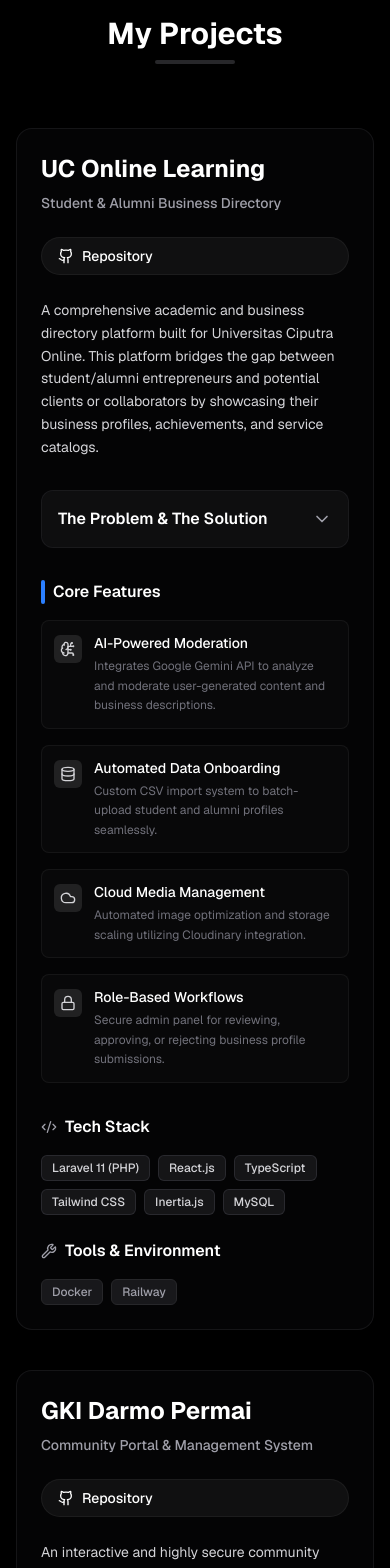
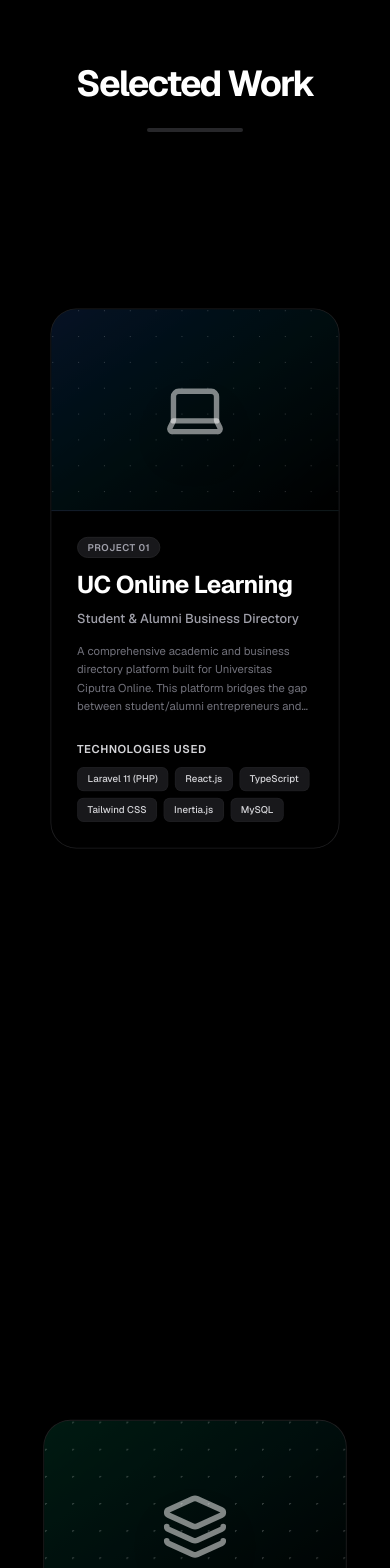
Before and after one commit to Jeruk-Kurej/bcls-porto, a Next.js app: page / in a window 390 px wide. Shown: the part 1840-3408 px from the top of the page. Built offline with nearby package versions, Linux system fonts and the light colour scheme.

Commit message:
refactor: overhaul project card UI with scroll-linked animations and a new layout design

```diff
--- a/src/components/sections/projects.tsx
+++ b/src/components/sections/projects.tsx
@@ -1,28 +1,43 @@
 "use client";
 
-import { motion, AnimatePresence, useMotionValue, useMotionTemplate } from "framer-motion";
+import { motion, useScroll, useTransform, useMotionTemplate, useMotionValue } from "framer-motion";
 import { useState, useRef } from "react";
 import { GithubIcon } from "@/components/ui/icons";
 import { projectsData, Project } from "@/data/projects";
-import {
-  ShoppingCart, Package, Users, BarChart, Shield,
-  Bot, Swords, FileText, Trophy, ShieldCheck,
-  BrainCircuit, Database, Cloud, Lock,
-  Calendar, BookOpen, Key, UsersRound,
-  ClipboardList, MessageSquare, BellRing, LayoutDashboard,
-  ChevronDown, Code2, Wrench
-} from "lucide-react";
+import { Laptop, Smartphone, Layers, Layout, Shield, Cloud } from "lucide-react";
+import { cn } from "@/lib/utils";
 
-const IconMap: Record<string, React.ElementType> = {
-  ShoppingCart, Package, Users, BarChart, Shield,
-  Bot, Swords, FileText, Trophy, ShieldCheck,
-  BrainCircuit, Database, Cloud, Lock,
-  Calendar, BookOpen, Key, UsersRound,
-  ClipboardList, MessageSquare, BellRing, LayoutDashboard,
-};
+const mockIcons = [
+  <Laptop key="1" className="w-20 h-20 text-white/50" />,
+  <Layers key="2" className="w-20 h-20 text-white/50" />,
+  <Layout key="3" className="w-20 h-20 text-white/50" />,
+  <Smartphone key="4" className="w-20 h-20 text-white/50" />,
+  <Smartphone key="5" className="w-20 h-20 text-white/50" />,
+  <Shield key="6" className="w-20 h-20 text-white/50" />,
+];
 
-const ProjectCard = ({ project, index }: { project: Project; index: number }) => {
-  const [isExpanded, setIsExpanded] = useState(false);
+const mockGradients = [
+  "from-blue-500/20 via-cyan-500/10 to-transparent",
+  "from-emerald-500/20 via-teal-500/10 to-transparent",
+  "from-purple-500/20 via-pink-500/10 to-transparent",
+  "from-orange-500/20 via-amber-500/10 to-transparent",
+  "from-rose-500/20 via-red-500/10 to-transparent",
+  "from-indigo-500/20 via-blue-500/10 to-transparent",
+];
+
+const ProjectCard = ({
+  project,
+  index,
+  progress,
+  range,
+  targetScale
+}: {
+  project: Project;
+  index: number;
+  progress: any;
+  range: number[];
+  targetScale: number
+}) => {
   const divRef = useRef<HTMLDivElement>(null);
   const [isFocused, setIsFocused] = useState(false);
   const [opacity, setOpacity] = useState(0);
@@ -43,187 +58,141 @@
   const handleMouseEnter = () => { setOpacity(1); };
   const handleMouseLeave = () => { setOpacity(0); };
 
-  // Use motion template to avoid re-renders
-  const background = useMotionTemplate`radial-gradient(800px circle at ${mouseX}px ${mouseY}px, rgba(255,255,255,.06), transparent 40%)`;
+  const background = useMotionTemplate`radial-gradient(1000px circle at ${mouseX}px ${mouseY}px, rgba(255,255,255,.05), transparent 40%)`;
+
+  // Scale down the card as the user scrolls past it
+  const scale = useTransform(progress, range, [1, targetScale]);
+
+  const Icon = mockIcons[index] || mockIcons[0];
+  const Gradient = mockGradients[index] || mockGradients[0];
 
   return (
+    <div
+      className="sticky flex items-center justify-center pb-8"
+      style={{
+        zIndex: index,
+        top: `calc(6rem + ${index * 1.5}rem)` // Dynamic top spacing creates a staggered deck effect
+      }}
+    >
       <motion.div
+        style={{ scale }}
         ref={divRef}
         onMouseMove={handleMouseMove}
         onFocus={handleFocus}
         onBlur={handleBlur}
         onMouseEnter={handleMouseEnter}
         onMouseLeave={handleMouseLeave}
-      variants={{
-        hidden: { opacity: 0, y: 40 },
-        visible: { opacity: 1, y: 0, transition: { duration: 0.6, ease: "easeOut" } },
-      }}
-      whileHover={{ scale: 1.03 }}
-      className="group relative overflow-hidden flex flex-col rounded-2xl border border-zinc-800/50 bg-zinc-950/50 p-6 md:p-8 shadow-2xl transition-all duration-500 hover:border-zinc-600/50 hover:shadow-[0_0_80px_rgba(59,130,246,0.15)] backdrop-blur-sm"
+        className="group relative flex flex-col md:flex-row w-full overflow-hidden rounded-[2rem] border border-zinc-800/80 bg-black shadow-[0_-20px_40px_rgba(0,0,0,0.8)] min-h-[450px]"
       >
         <motion.div
-        className="pointer-events-none absolute -inset-px opacity-0 transition duration-300"
-        style={{
-          opacity,
-          background,
-        }}
+          className="pointer-events-none absolute -inset-px opacity-0 transition duration-300 z-10"
+          style={{ opacity, background }}
         />
-      <div className="relative z-10 flex flex-col h-full transition-transform duration-500 ease-out group-hover:scale-[1.02]">
-      <div className="flex flex-col md:flex-row md:items-start justify-between gap-6 mb-6">
-        <div>
-          <h3 className="text-2xl md:text-3xl font-bold text-white mb-2">{project.title}</h3>
-          <p className="text-zinc-400 font-medium text-sm md:text-base">{project.subtitle}</p>
+
+        {/* Media / Mockup Region (Left side on desktop, Top on mobile) */}
+        <div className={cn("relative w-full md:w-1/2 flex items-center justify-center overflow-hidden bg-gradient-to-br min-h-[250px] md:min-h-full border-b md:border-b-0 md:border-r border-zinc-800/50", Gradient)}>
+          <div className="absolute inset-0 bg-black/30 z-0"></div>
+          <div className="absolute inset-0 z-0 opacity-20" style={{ backgroundImage: 'radial-gradient(circle at 2px 2px, white 1px, transparent 0)', backgroundSize: '32px 32px' }}></div>
+
+          <div className="relative z-10 transition-transform duration-700 ease-out group-hover:scale-110 drop-shadow-2xl">
+            {Icon}
           </div>
+
           <a
             href={project.link}
             target="_blank"
             rel="noreferrer"
-          className="shrink-0 flex items-center gap-2 px-4 py-2 rounded-full bg-white/5 hover:bg-white/10 text-sm font-medium text-white transition-all border border-white/5 hover:border-white/20"
+            className="absolute bottom-6 z-20 flex translate-y-8 opacity-0 items-center gap-2 px-6 py-3 rounded-full bg-white/10 hover:bg-white/20 backdrop-blur-md text-sm font-semibold text-white transition-all duration-500 border border-white/10 hover:border-white/30 group-hover:translate-y-0 group-hover:opacity-100"
           >
             <GithubIcon className="h-4 w-4" />
-          Repository
+            View Repository
           </a>
         </div>
 
-      <p className="text-zinc-300 leading-relaxed text-sm md:text-base mb-8">
+        {/* Content Region (Right side on desktop, Bottom on mobile) */}
+        <div className="relative z-10 w-full md:w-1/2 flex flex-col p-8 md:p-12">
+          <div className="mb-4">
+            <span className="inline-block px-3 py-1 mb-4 rounded-full bg-zinc-900 border border-zinc-800 text-xs font-semibold text-zinc-400 tracking-wider uppercase">
+              Project 0{index + 1}
+            </span>
+            <h3 className="text-3xl md:text-4xl font-bold text-white mb-3 tracking-tight">{project.title}</h3>
+            <p className="text-zinc-400 font-medium text-base md:text-lg">{project.subtitle}</p>
+          </div>
+
+          <p className="text-zinc-500 leading-relaxed text-sm md:text-base line-clamp-4 mb-8">
             {project.about}
           </p>
 
-      {/* Accordion Toggle */}
-      <button
-        onClick={() => setIsExpanded(!isExpanded)}
-        className="flex items-center justify-between w-full p-4 rounded-xl bg-zinc-900/50 border border-zinc-800/50 hover:bg-zinc-800/50 transition-colors mb-8"
-      >
-        <span className="font-semibold text-white">The Problem & The Solution</span>
-        <motion.div
-          animate={{ rotate: isExpanded ? 180 : 0 }}
-          transition={{ type: "spring", stiffness: 300, damping: 20 }}
-        >
-          <ChevronDown className="h-5 w-5 text-zinc-400" />
-        </motion.div>
-      </button>
-
-      {/* Accordion Content */}
-      <AnimatePresence>
-        {isExpanded && (
-          <motion.div
-            initial={{ height: 0, opacity: 0 }}
-            animate={{ height: "auto", opacity: 1 }}
-            exit={{ height: 0, opacity: 0 }}
-            transition={{ duration: 0.3, ease: "easeInOut" }}
-            className="overflow-hidden"
-          >
-            <div className="flex flex-col gap-6 pb-8 border-b border-zinc-800/50 mb-8">
-              <div>
-                <h4 className="text-red-400 font-semibold mb-2 text-sm uppercase tracking-wider">The Problem</h4>
-                <p className="text-zinc-400 leading-relaxed text-sm">{project.problem}</p>
-              </div>
-              <div>
-                <h4 className="text-emerald-400 font-semibold mb-2 text-sm uppercase tracking-wider">The Solution</h4>
-                <p className="text-zinc-400 leading-relaxed text-sm">{project.solution}</p>
-              </div>
-            </div>
-          </motion.div>
-        )}
-      </AnimatePresence>
-
-      <div className="grid grid-cols-1 lg:grid-cols-3 gap-8 mt-auto">
-        {/* Features Column */}
-        <div className="lg:col-span-2">
-          <h4 className="text-white font-semibold mb-4 flex items-center gap-2">
-            <span className="h-6 w-1 rounded-full bg-blue-500"></span>
-            Core Features
-          </h4>
-          <div className="grid grid-cols-1 sm:grid-cols-2 gap-4">
-            {project.features.map((feature, i) => {
-              const IconComponent = feature.icon ? IconMap[feature.icon] : null;
-              return (
-                <div key={i} className="group/feature flex items-start gap-3 p-3 rounded-lg bg-white/[0.02] border border-white/[0.05] hover:bg-white/[0.04] transition-colors">
-                  {IconComponent && (
-                    <motion.div
-                      whileHover={{ rotate: 15, scale: 1.2 }}
-                      transition={{ type: "spring", stiffness: 400, damping: 10 }}
-                      className="mt-0.5 p-1.5 rounded-md bg-white/10 text-zinc-300 group-hover/feature:text-blue-400 transition-colors"
-                    >
-                      <IconComponent className="h-4 w-4" />
-                    </motion.div>
-                  )}
-                  <div>
-                    <h5 className="text-white text-sm font-medium mb-1 group-hover/feature:text-blue-400 transition-colors">{feature.title}</h5>
-                    <p className="text-zinc-500 text-xs leading-relaxed">{feature.description}</p>
-                  </div>
-                </div>
-              );
-            })}
-          </div>
-        </div>
-
-        {/* Tech Stack & Tools Column */}
-        <div className="flex flex-col gap-6">
-          <div>
-            <h4 className="text-white font-semibold mb-4 flex items-center gap-2">
-              <Code2 className="h-4 w-4 text-zinc-400" />
-              Tech Stack
-            </h4>
+          <div className="mt-auto">
+            <h4 className="text-zinc-300 font-semibold text-sm mb-3 uppercase tracking-wider">Technologies Used</h4>
             <div className="flex flex-wrap gap-2">
               {project.techStack.map((tech, i) => (
-                <span key={i} className="px-2.5 py-1 rounded-md bg-zinc-800/50 border border-zinc-700/50 text-xs font-medium text-zinc-300">
+                <span key={i} className="px-3 py-1.5 rounded-lg bg-zinc-900 border border-zinc-800/50 text-xs font-medium text-zinc-300">
                   {tech}
                 </span>
               ))}
             </div>
           </div>
-          <div>
-            <h4 className="text-white font-semibold mb-4 flex items-center gap-2">
-              <Wrench className="h-4 w-4 text-zinc-400" />
-              Tools & Environment
-            </h4>
-            <div className="flex flex-wrap gap-2">
-              {project.tools.map((tool, i) => (
-                <span key={i} className="px-2.5 py-1 rounded-md bg-zinc-900 border border-zinc-800 text-xs font-medium text-zinc-400">
-                  {tool}
-                </span>
-              ))}
-            </div>
-          </div>
-        </div>
-      </div>
         </div>
       </motion.div>
+    </div>
   );
 };
 
 export const ProjectsSection = () => {
+  const containerRef = useRef<HTMLDivElement>(null);
+
+  // Track scroll progress through the entire section
+  const { scrollYProgress } = useScroll({
+    target: containerRef,
+    offset: ["start start", "end end"]
+  });
+
   return (
-    <section id="projects" className="relative w-full bg-transparent py-20 px-4 md:px-8 pb-40">
-      <div className="mx-auto max-w-5xl">
+    <section id="projects" className="relative w-full bg-transparent py-24 px-4 md:px-8">
+      {/*
+        The container needs to be very tall to allow scrolling.
+        We use padding bottom so the last card has room to stick.
+      */}
+      <div ref={containerRef} className="mx-auto max-w-6xl pb-[10vh]">
         <motion.div
           initial={{ opacity: 0, y: 20 }}
           whileInView={{ opacity: 1, y: 0 }}
-          viewport={{ once: true }}
+          viewport={{ once: true, margin: "-50px" }}
           transition={{ duration: 0.8 }}
-          className="mb-16 flex flex-col items-center justify-center text-center"
+          className="mb-20 flex flex-col items-center justify-center text-center sticky top-0 py-8 z-0"
         >
-          <h2 className="text-3xl font-bold text-white sm:text-4xl">My Projects</h2>
-          <div className="mt-2 h-1 w-20 rounded bg-zinc-800" />
+          <h2 className="text-4xl font-bold text-white sm:text-6xl tracking-tighter">Selected Work</h2>
+          <div className="mt-6 h-1 w-24 rounded-full bg-zinc-800" />
         </motion.div>
 
-        <motion.div
-          initial="hidden"
-          whileInView="visible"
-          viewport={{ once: true, amount: 0.2 }}
-          variants={{
-            hidden: {},
-            visible: {
-              transition: { staggerChildren: 0.15 },
-            },
-          }}
-          className="flex flex-col gap-10"
-        >
-          {projectsData.map((project, idx) => (
-            <ProjectCard key={project.id} project={project} index={idx} />
-          ))}
-        </motion.div>
+        {/*
+          Cards Container:
+          Uses flex-col. As we scroll, cards stick to the top.
+          We add gap-[50vh] so there's a huge scroll distance before the next card arrives,
+          giving the user plenty of time to read the current card without it being covered.
+        */}
+        <div className="relative flex flex-col mt-10 gap-[50vh]">
+          {projectsData.map((project, idx) => {
+            // Target scale decreases by 4% per card that stacks on top
+            const targetScale = 1 - ((projectsData.length - idx) * 0.04);
+
+            // The range during which this specific card scales down.
+            // It starts scaling when it reaches the top, which roughly correlates to its index.
+            const range = [idx * (1 / projectsData.length), 1];
+
+            return (
+              <ProjectCard
+                key={project.id}
+                project={project}
+                index={idx}
+                progress={scrollYProgress}
+                range={range}
+                targetScale={targetScale}
+              />
+            );
+          })}
+        </div>
       </div>
     </section>
   );
```
Lines whose indentation alone changed are shown as unchanged.
